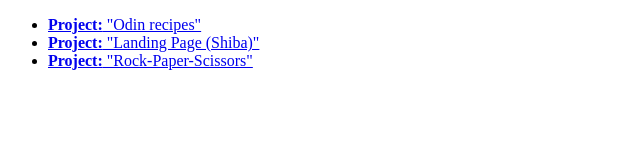
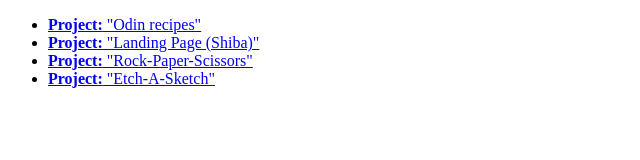
Before and after one commit to NJatkauskas/theOdinProject, a plain HTML site: page index.html in a window 1280 px wide. Shown: the whole page, without its empty margins (0-640 px from the left). Drawn offline with Linux system fonts and the light colour scheme.

Commit message:
updated main index.html file with etcha sketch link

```diff
--- a/index.html
+++ b/index.html
@@ -17,6 +17,9 @@
       <li>
         <a href="./rock-paper-scissors/index.html"><strong>Project:</strong> "Rock-Paper-Scissors"</a>
       </li>
+      <li>
+        <a href="./Etch-A-Sketch/index.html"><strong>Project:</strong> "Etch-A-Sketch"</a>
+      </li>
     </ul>
   </body>
 </html>
```
